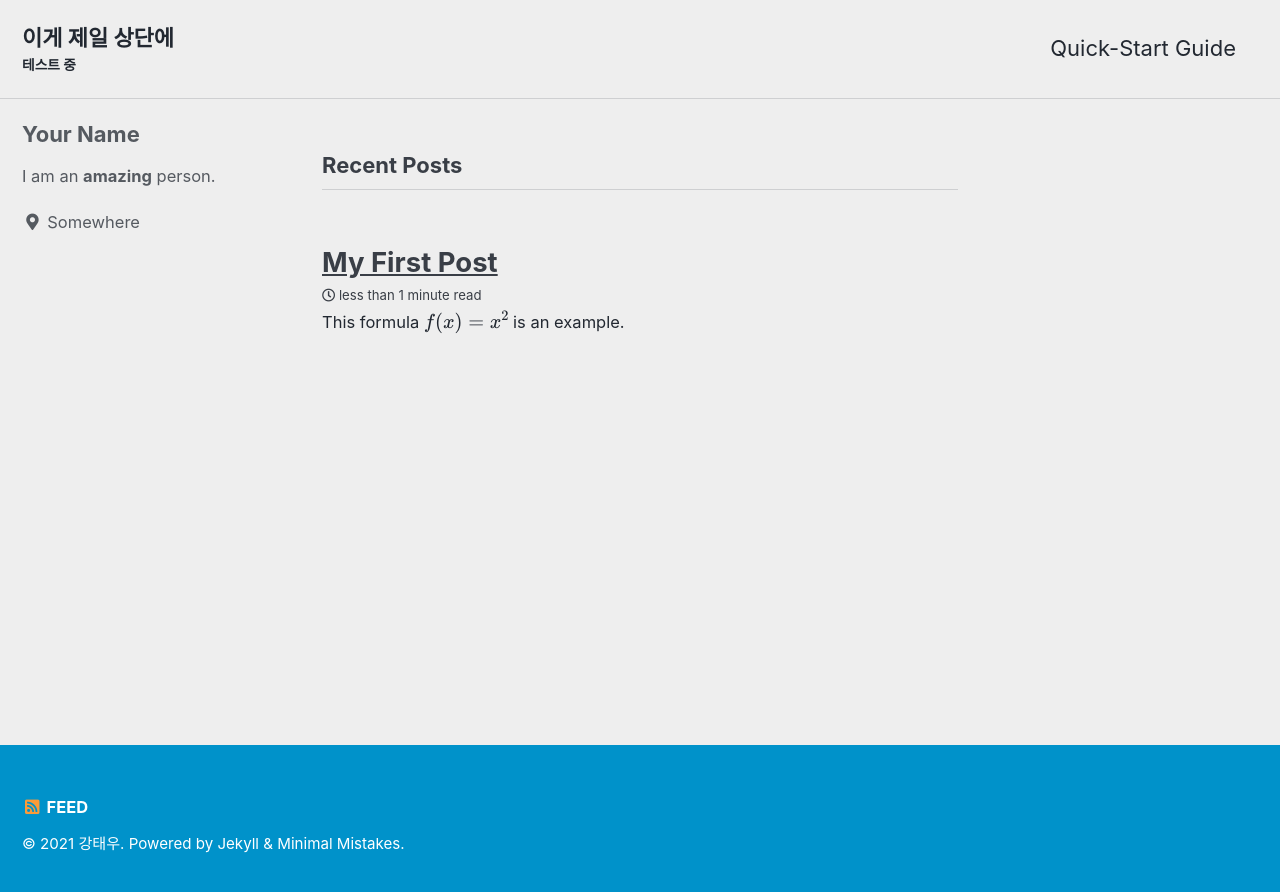
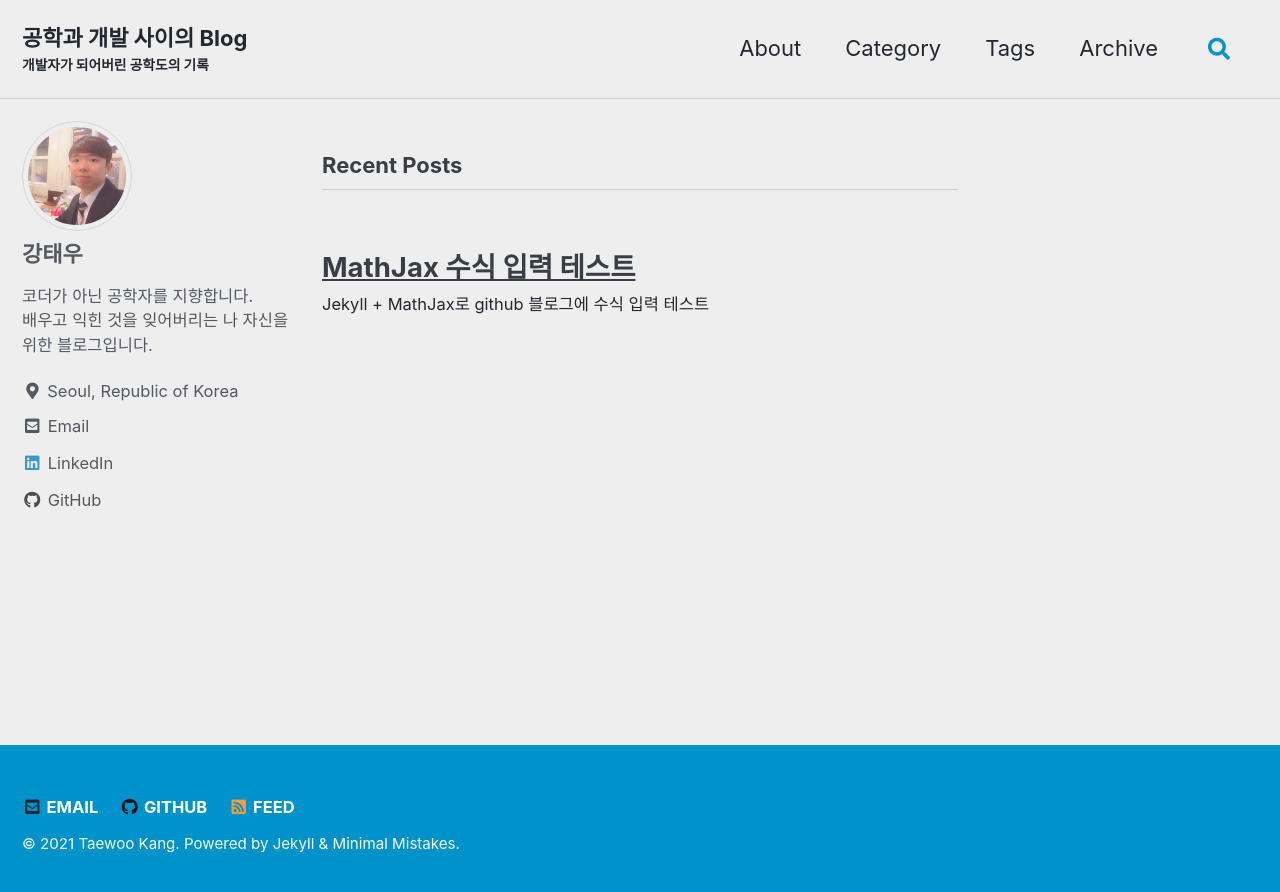
Before and after one commit to Taewoo-Kang/Taewoo-Kang.github.io, a Jekyll site: the page built from index.html, in a window 1280 px wide. Shown: the top 892 px of the page. Built offline with Jekyll 4.4.1, drawn with Linux system fonts in a browser that asks for light colours; cached includes are drawn as plain includes; formulas are drawn with MathJax 3; the list of posts is cut into pages by our own code.

Commit message:
customize blog configuration

```diff
--- a/_config.yml
+++ b/_config.yml
@@ -16,23 +16,23 @@ minimal_mistakes_skin    : "air" # "default", "air", "aqua", "contrast", "dark",
 
 # Site Settings
 locale                   : "ko_KR"
-title                    : "타이틀 정해야지"
-title_separator          : "-"
-subtitle                 : "테스트 중" # site tagline that appears below site title in masthead
-name                     : "강태우"
-description              : "흘러가는대로 가는 중"
+title                    : "공학과 개발 사이"
+title_separator          : "&#124;"
+subtitle                 : "개발자가 되어버린 공학도의 기록" # site tagline that appears below site title in masthead
+name                     : "Taewoo Kang"
+description              : "description이 나오는 위치"
 url                      : # the base hostname & protocol for your site e.g. "https://mmistakes.github.io"
 baseurl                  : # the subpath of your site, e.g. "/blog"
 repository               : "Taewoo-Kang/Taewoo-Kang.github.io" # GitHub username/repo-name e.g. "mmistakes/minimal-mistakes"
 teaser                   : # path of fallback teaser image, e.g. "/assets/images/500x300.png"
 logo                     : # path of logo image to display in the masthead, e.g. "/assets/images/88x88.png"
-masthead_title           : "이게 제일 상단에" # overrides the website title displayed in the masthead, use " " for no title
+masthead_title           : "공학과 개발 사이의 Blog" # overrides the website title displayed in the masthead, use " " for no title
 # breadcrumbs            : false # true, false (default)
 words_per_minute         : 200
 comments:
-  provider               : # false (default), "disqus", "discourse", "facebook", "staticman", "staticman_v2", "utterances", "giscus", "custom"
+  provider               : "disqus" # false (default), "disqus", "discourse", "facebook", "staticman", "staticman_v2", "utterances", "giscus", "custom"
   disqus:
-    shortname            : # https://help.disqus.com/customer/portal/articles/466208-what-s-a-shortname-
+    shortname            : dev-hundred-blog # https://help.disqus.com/customer/portal/articles/466208-what-s-a-shortname-
   discourse:
     server               : # https://meta.discourse.org/t/embedding-discourse-comments-via-javascript/31963 , e.g.: meta.discourse.org
   facebook:
@@ -59,8 +59,8 @@ reCaptcha:
 atom_feed:
   path                   : # blank (default) uses feed.xml
   hide                   : # true, false (default)
-search                   : # true, false (default)
-search_full_content      : # true, false (default)
+search                   : true # true, false (default)
+search_full_content      : true # true, false (default)
 search_provider          : # lunr (default), algolia, google
 algolia:
   application_id         : # YOUR_APPLICATION_ID
@@ -101,34 +101,31 @@ analytics:
 
 # Site Author
 author:
-  name             : "Your Name"
-  avatar           : # path of avatar image, e.g. "/assets/images/bio-photo.jpg"
-  bio              : "I am an **amazing** person."
-  location         : "Somewhere"
-  email            :
+  name             : "강태우"
+  avatar           : "/assets/images/bio-photo.jpg"
+  bio              : "코더가 아닌 공학자를 지향합니다. <br> 배우고 익힌 것을 잊어버리는 나 자신을 위한 블로그입니다."
+  location         : "Seoul, Republic of Korea"
+  email            : # "xodn0304@gmail.com"
   links:
     - label: "Email"
       icon: "fas fa-fw fa-envelope-square"
-      # url: "mailto:your.name@email.com"
+      url: "mailto:xodn0304@gmail.com"
+    - label: "LinkedIn"
+      icon: "fab fa-fw fa-linkedin"
+      url: "https://www.linkedin.com/in/taewoo-kang"
     - label: "Website"
       icon: "fas fa-fw fa-link"
-      # url: "https://your-website.com"
-    - label: "Twitter"
-      icon: "fab fa-fw fa-twitter-square"
-      # url: "https://twitter.com/"
-    - label: "Facebook"
-      icon: "fab fa-fw fa-facebook-square"
-      # url: "https://facebook.com/"
+      url: # "https://Taewoo-Kang.github.io"
     - label: "GitHub"
       icon: "fab fa-fw fa-github"
-      # url: "https://github.com/"
-    - label: "Instagram"
-      icon: "fab fa-fw fa-instagram"
-      # url: "https://instagram.com/"
+      url: "https://github.com/Taewoo-Kang"
 
 # Site Footer
 footer:
   links:
+    - label: "Email"
+      icon: "fas fa-fw fa-envelope-square"
+      url: "mailto:xodn0304@gmail.com"
     - label: "Twitter"
       icon: "fab fa-fw fa-twitter-square"
       # url:
@@ -137,7 +134,7 @@ footer:
       # url:
     - label: "GitHub"
       icon: "fab fa-fw fa-github"
-      # url:
+      url: "https://github.com/Taewoo-Kang"
     - label: "GitLab"
       icon: "fab fa-fw fa-gitlab"
       # url:
@@ -283,7 +280,14 @@ defaults:
     values:
       layout: single
       author_profile: true
-      read_time: true
-      comments: # true
+      read_time: false
+      comments: true
       share: true
       related: true
+  # _pages
+  - scope:
+      path: "_pages"
+      type: pages
+    values:
+      layout: single
+      author_profile: true
--- a/_data/navigation.yml
+++ b/_data/navigation.yml
@@ -1,7 +1,14 @@
 # main links
 main:
-  - title: "Quick-Start Guide"
-    url: https://mmistakes.github.io/minimal-mistakes/docs/quick-start-guide/
+  - title: "About"
+    url: /about/
+  - title: "Category"
+    url: /categories/
+  - title: "Tags"
+    url: /tags/
+  - title: "Archive"
+    url: /year-archive/
+
   # - title: "About"
   #   url: https://mmistakes.github.io/minimal-mistakes/about/
   # - title: "Sample Posts"
--- a/_posts/2021-08-01-my-first-post.md
+++ b/_posts/2021-08-01-my-first-post.md
@@ -1,5 +1,19 @@
-This formula $f(x) = x^2$ is an example.
+---
+title: "MathJax 수식 입력 테스트"
+excerpt: "Jekyll + MathJax로 github 블로그에 수식 입력 테스트"
+classes: wide
+categories:
+ - test
+tags:
+ - Jekyll
+ - MathJax
+ - blog
+last_modified_at : 2021-08-01
+---
 
+This formula $f(x) = x^2$ is an inline example.
+
+This is math block
 $$
 K(a,b) = \int \mathcal{D}x(t) \exp(2\pi i S[x]/\hbar)
 $$
```
Also changed, not shown: _pages/about.md (added, +18 -0 lines), _pages/category-archive.html (added, +14 -0 lines), _pages/tag-archive.html (added, +25 -0 lines), _pages/year-archive.html (added, +13 -0 lines), assets/images/bio-photo.jpg (added).
